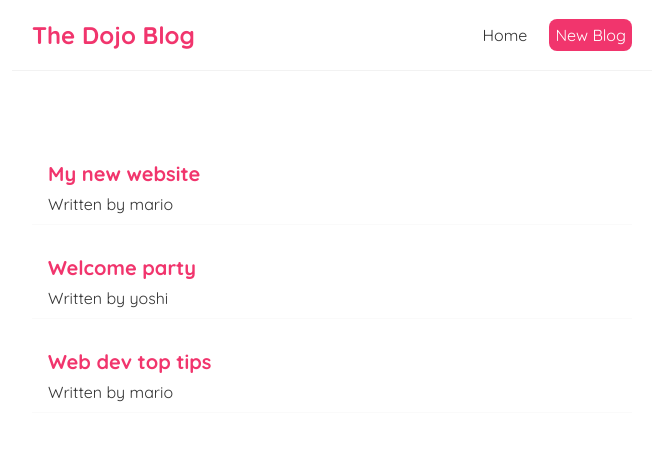
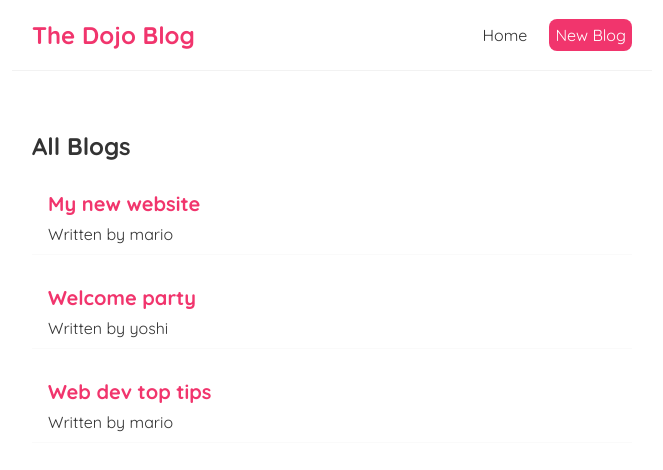
Before and after one commit to Cristhan11/masterReact, a React (Create React App) app: page / in a window 1280 px wide. Shown: the top 470 px of the page, without its empty margins (308-971 px from the left). Built offline with nearby package versions, Linux system fonts and the light colour scheme.

Commit message:
Props and creating blocks for addition in components

```diff
--- /dev/null
+++ b/src/BlogList.js
@@ -0,0 +1,18 @@
+// const BlogList = (props) => {
+//   const blogs = props.blogs;
+//   const title = props.title;
+const BlogList = ({ blogs, title }) => {
+  return (
+    <div className="blog-list">
+      <h2>{title}</h2>
+      {blogs.map((blog) => (
+        <div className="blog-preview" key={blog.id}>
+          <h2>{blog.title}</h2>
+          <p>Written by {blog.author}</p>
+        </div>
+      ))}
+    </div>
+  );
+};
+
+export default BlogList;
--- a/src/Home.js
+++ b/src/Home.js
@@ -1,4 +1,5 @@
 import { useState } from "react";
+import BlogList from "./BlogList";
 
 const Home = () => {
   const [blogs, setBlogs] = useState([
@@ -18,12 +19,7 @@
   ]);
   return (
     <div className="home">
-      {blogs.map((blog) => (
-        <div className="blog-preview" key={blog.id}>
-          <h2>{blog.title}</h2>
-          <p>Written by {blog.author}</p>
-        </div>
-      ))}
+      <BlogList blogs={blogs} title="All Blogs" />
     </div>
   );
 };
```
